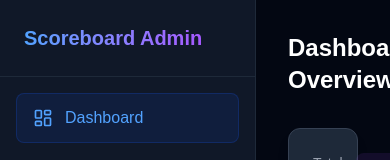
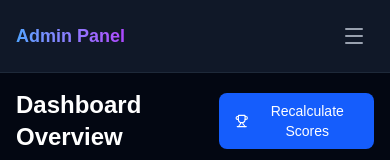
Before and after one commit to Dheeraj-pilakkat/scores, a Next.js app: page /master in a window 390 px wide. Shown: the top 160 px of the page. Built offline with nearby package versions, Linux system fonts and the light colour scheme; no server answers; the database is empty.

Commit message:
feat: add responsive sidebar with mobile toggle and overlay functionality to the admin layout

```diff
--- a/app/master/layout.tsx
+++ b/app/master/layout.tsx
@@ -3,7 +3,8 @@
 import { SessionProvider } from 'next-auth/react';
 import Link from 'next/link';
 import { usePathname } from 'next/navigation';
-import { LayoutDashboard, Trophy, Users, LogOut } from 'lucide-react';
+import { LayoutDashboard, Trophy, Users, LogOut, Menu, X } from 'lucide-react';
+import { useState } from 'react';
 
 export default function AdminLayout({
   children,
@@ -11,6 +12,7 @@ export default function AdminLayout({
   children: React.ReactNode;
 }) {
   const pathname = usePathname();
+  const [isSidebarOpen, setIsSidebarOpen] = useState(false);
   const isLoginPage = pathname === '/master/login';
 
   if (isLoginPage) {
@@ -25,10 +27,34 @@ export default function AdminLayout({
 
   return (
     <SessionProvider>
-      <div className="min-h-screen bg-gray-950 text-white flex">
+      <div className="min-h-screen bg-gray-950 text-white flex flex-col md:flex-row">
+        {/* Mobile Header */}
+        <div className="md:hidden bg-gray-900 border-b border-gray-800 p-4 flex items-center justify-between sticky top-0 z-30">
+            <h1 className="text-lg font-bold bg-clip-text text-transparent bg-gradient-to-r from-blue-400 to-purple-500">
+              Admin Panel
+            </h1>
+            <button
+                onClick={() => setIsSidebarOpen(!isSidebarOpen)}
+                className="p-2 text-gray-400 hover:text-white"
+            >
+                {isSidebarOpen ? <X /> : <Menu />}
+            </button>
+        </div>
+
+        {/* Sidebar Overlay (Mobile) */}
+        {isSidebarOpen && (
+            <div
+                className="fixed inset-0 bg-black/50 z-20 md:hidden backdrop-blur-sm"
+                onClick={() => setIsSidebarOpen(false)}
+            ></div>
+        )}
+
         {/* Sidebar */}
-        <aside className="w-64 bg-gray-900 border-r border-gray-800 flex-shrink-0">
-          <div className="p-6 border-b border-gray-800">
+        <aside className={`
+            fixed md:static inset-y-0 left-0 z-30 w-64 bg-gray-900 border-r border-gray-800 transform transition-transform duration-300 ease-in-out md:translate-x-0
+            ${isSidebarOpen ? 'translate-x-0' : '-translate-x-full'}
+        `}>
+          <div className="p-6 border-b border-gray-800 hidden md:block">
             <h1 className="text-xl font-bold bg-clip-text text-transparent bg-gradient-to-r from-blue-400 to-purple-500">
               Scoreboard Admin
             </h1>
@@ -43,6 +69,7 @@ export default function AdminLayout({
                 <Link
                   key={item.href}
                   href={item.href}
+                  onClick={() => setIsSidebarOpen(false)}
                   className={`flex items-center space-x-3 px-4 py-3 rounded-lg transition-colors ${
                     isActive
                       ? 'bg-blue-600/10 text-blue-400 border border-blue-600/20'
@@ -56,7 +83,7 @@ export default function AdminLayout({
             })}
           </nav>
 
-          <div className="absolute bottom-0 w-64 p-4 border-t border-gray-800">
+          <div className="absolute bottom-0 w-64 p-4 border-t border-gray-800 bg-gray-900">
              <Link href="/api/auth/signout" className="flex items-center space-x-3 px-4 py-3 text-red-400 hover:bg-red-500/10 rounded-lg transition-colors">
                 <LogOut className="w-5 h-5" />
                 <span>Sign Out</span>
@@ -65,8 +92,8 @@ export default function AdminLayout({
         </aside>
 
         {/* Main Content */}
-        <main className="flex-1 overflow-auto">
-          <div className="p-8 max-w-7xl mx-auto">
+        <main className="flex-1 overflow-auto bg-gray-950 w-full">
+          <div className="p-4 md:p-8 max-w-7xl mx-auto pb-24 md:pb-8">
             {children}
           </div>
         </main>
```
